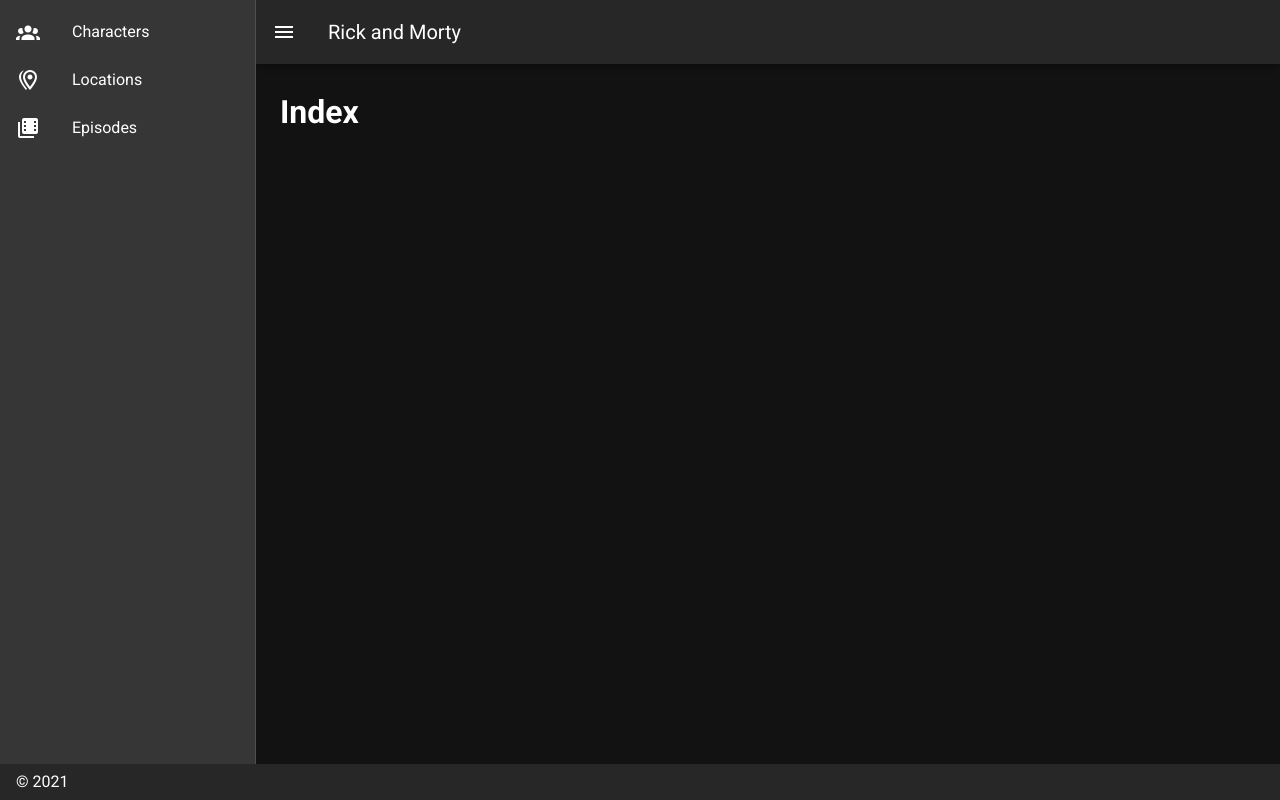
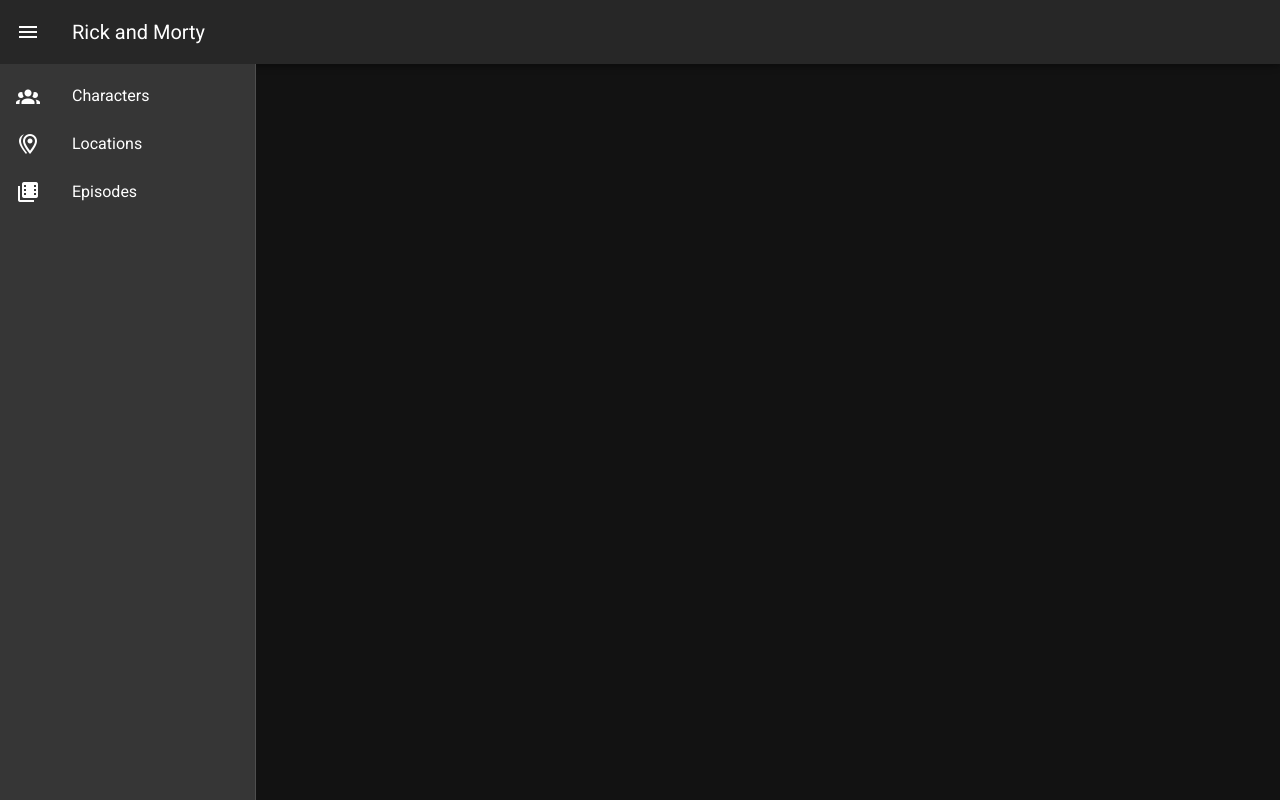
Before and after one commit to ArmanLegryan/RickAndMorty, a Nuxt app: page / in a window 1280 px wide. Both pictures are taken after a click on the button 28 px from the left and 32 px from the top of the page. Built offline with nearby package versions, Linux system fonts and the light colour scheme.

Commit message:
Style fixes

```diff
--- a/assets/main.scss
+++ b/assets/main.scss
@@ -1,3 +1,13 @@
 .v-text-field__details {
   display: none !important;
 }
+
+.navigator {
+  top: 56px !important;
+}
+
+@media (min-width: 960px) {
+  .navigator {
+    top: 64px !important;
+  }
+}
--- a/layouts/default.vue
+++ b/layouts/default.vue
@@ -1,6 +1,12 @@
 <template>
   <v-app dark>
-    <v-navigation-drawer v-model="drawer" :mini-variant="miniVariant" fixed app>
+    <v-navigation-drawer
+      v-model="drawer"
+      :mini-variant="miniVariant"
+      fixed
+      app
+      class="navigator"
+    >
       <v-list>
         <v-list-item
           v-for="(item, i) in items"
@@ -19,7 +25,7 @@
       </v-list>
     </v-navigation-drawer>
 
-    <v-app-bar fixed app>
+    <v-app-bar fixed>
       <v-app-bar-nav-icon @click="drawer = !drawer" />
       <v-toolbar-title v-text="title" />
     </v-app-bar>
@@ -30,9 +36,9 @@
       </v-container>
     </v-main>
 
-    <v-footer :absolute="!fixed" app>
+    <!--  <v-footer :absolute="!fixed" app>
       <span>&copy; {{ new Date().getFullYear() }}</span>
-    </v-footer>
+    </v-footer> -->
   </v-app>
 </template>
 
--- a/pages/characters.vue
+++ b/pages/characters.vue
@@ -1,5 +1,5 @@
 <template>
-  <main>
+  <main class="pt-16">
     <h1>Characters</h1>
 
     <div class="position-sticky">
```
